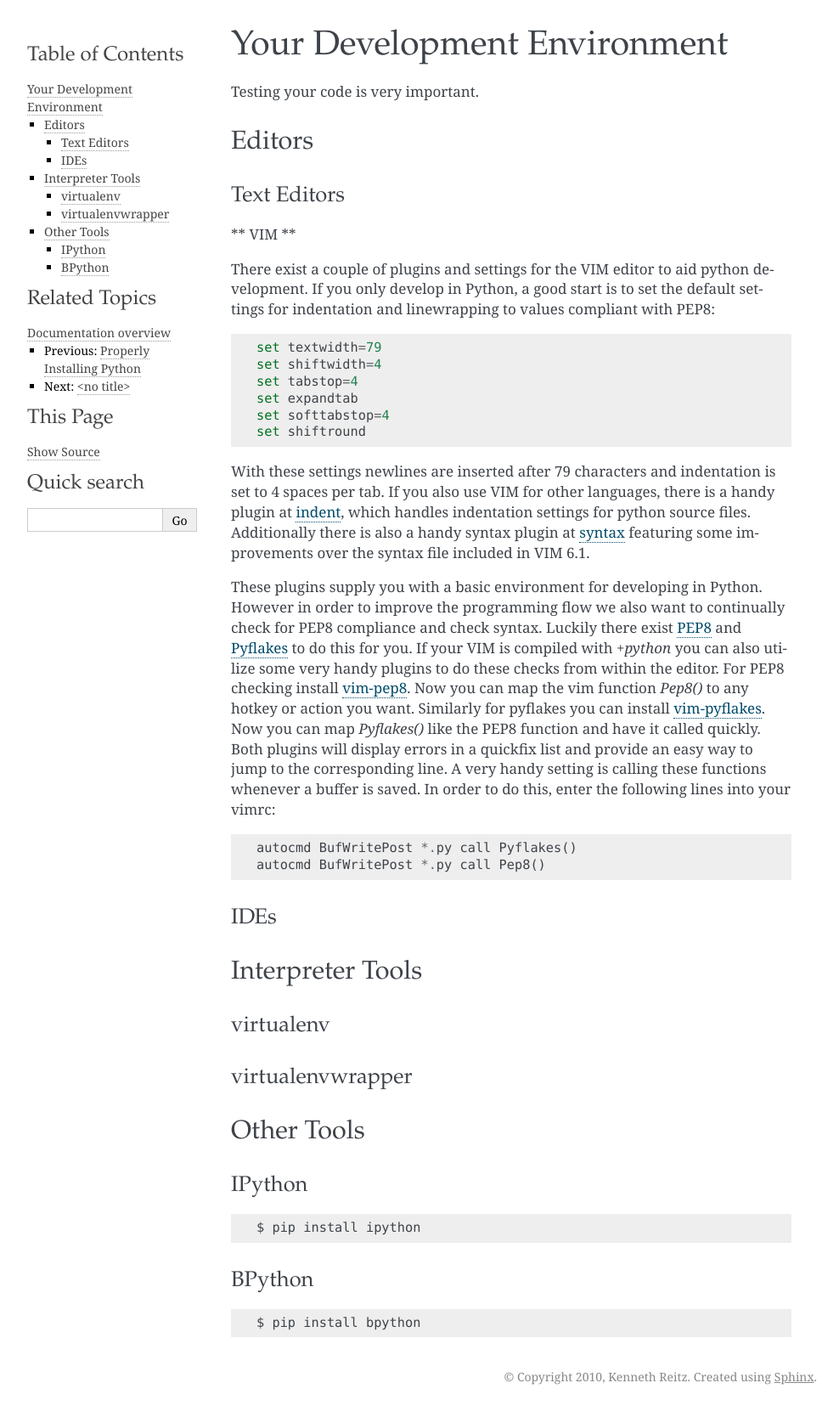
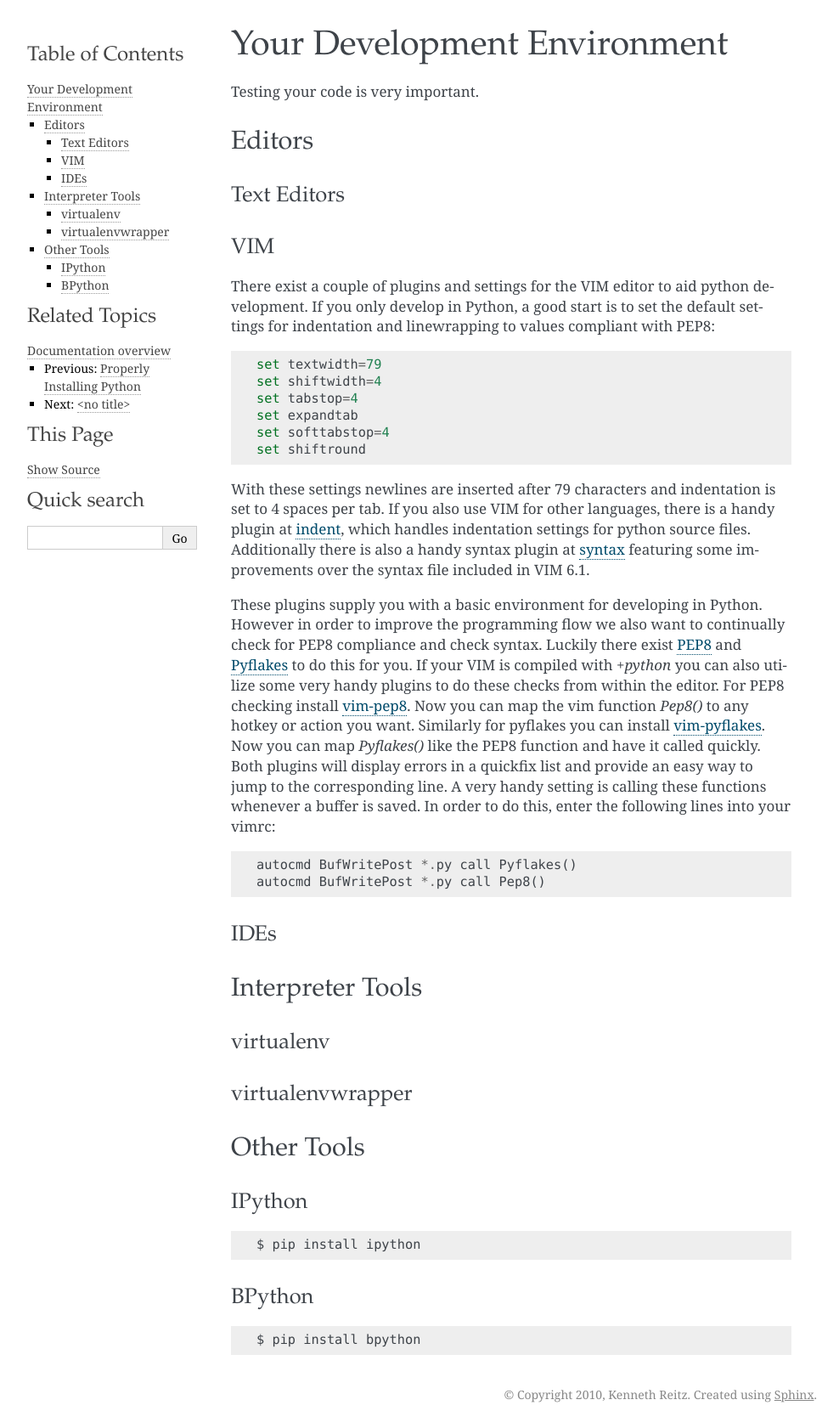
Before and after one commit to realpython/python-guide, a Sphinx documentation site: the page built from docs/starting/dev-env.rst, in a window 1280 px wide. Shown: the whole page at 85% size, without its empty margins (148-1136 px from the left). Built offline with Sphinx 7.4.7, drawn with Linux system fonts in a browser that asks for light colours; before the commit the page ends 1660 px from its top, so only the background shows below that.

Commit message:
heading chnage

```diff
--- a/docs/starting/dev-env.rst
+++ b/docs/starting/dev-env.rst
@@ -11,7 +11,9 @@ Editors
 Text Editors
 -------------
 
-** VIM **
+VIM
+---
+
 
 There exist a couple of plugins and settings for the VIM editor to aid python
 development. If you only develop in Python, a good start is to set the default
```
